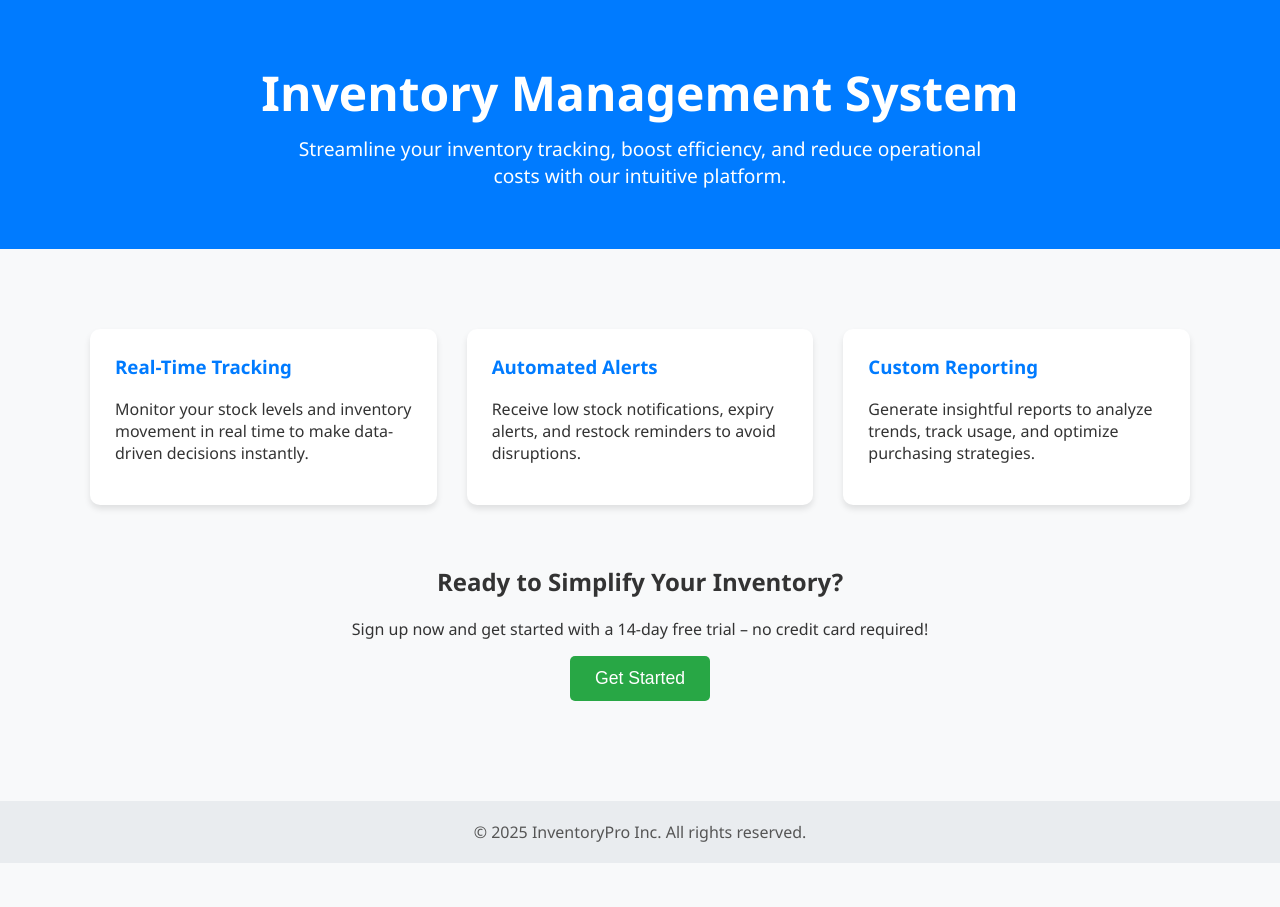
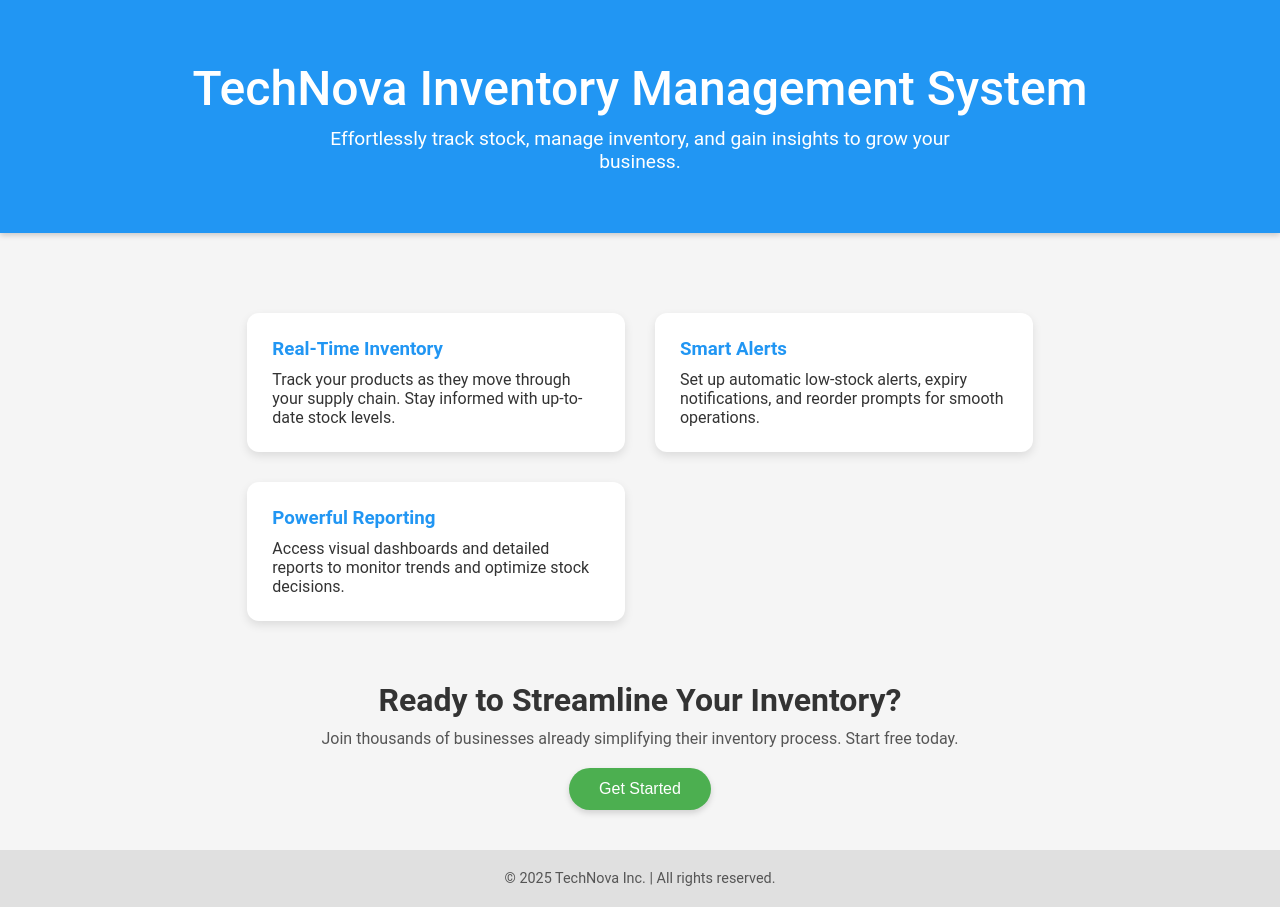
Before and after one commit to pborade90/inventory-node-app, a website: page public/index.html in a window 1280 px wide. Before the commit the page ends 863 px from the top, so only its background shows below. Drawn offline with Linux system fonts and the light colour scheme.

Commit message:
Material UI added

```diff
--- a/public/index.html
+++ b/public/index.html
@@ -4,30 +4,50 @@
     <meta charset="UTF-8">
     <title>Inventory Management System</title>
     <style>
-        body {
-            font-family: 'Segoe UI', Tahoma, Geneva, Verdana, sans-serif;
+        /* Reset and base */
+        * {
+            box-sizing: border-box;
             margin: 0;
             padding: 0;
-            background-color: #f8f9fa;
+        }
+
+        html, body {
+            height: 100%;
+            font-family: 'Roboto', sans-serif;
+            background-color: #f5f5f5;
             color: #333;
         }
 
+        body {
+            display: flex;
+            flex-direction: column;
+        }
+
+        main {
+            flex: 1;
+            display: flex;
+            flex-direction: column;
+        }
+
         .container {
-            max-width: 1100px;
+            max-width: 1200px;
             margin: 0 auto;
             padding: 40px 20px;
+            flex-grow: 1;
         }
 
         header {
-            background-color: #007bff;
+            background-color: #2196f3;
             color: #fff;
             padding: 60px 20px;
             text-align: center;
+            box-shadow: 0 2px 6px rgba(0, 0, 0, 0.2);
         }
 
         header h1 {
-            margin: 0 0 10px;
             font-size: 3rem;
+            font-weight: 500;
+            margin-bottom: 10px;
         }
 
         header p {
@@ -38,21 +58,26 @@
 
         .features {
             display: grid;
-            grid-template-columns: repeat(auto-fit, minmax(250px, 1fr));
+            grid-template-columns: repeat(auto-fit, minmax(300px, 1fr));
             gap: 30px;
             margin-top: 40px;
         }
 
         .feature {
-            background-color: #fff;
+            background: white;
+            border-radius: 12px;
             padding: 25px;
-            border-radius: 10px;
-            box-shadow: 0 4px 6px rgba(0,0,0,0.1);
+            box-shadow: 0 4px 10px rgba(0, 0, 0, 0.1);
+            transition: transform 0.2s ease;
+        }
+
+        .feature:hover {
+            transform: translateY(-4px);
         }
 
         .feature h3 {
-            margin-top: 0;
-            color: #007bff;
+            color: #2196f3;
+            margin-bottom: 10px;
         }
 
         .cta {
@@ -60,61 +85,76 @@
             text-align: center;
         }
 
+        .cta h2 {
+            font-size: 2rem;
+            margin-bottom: 10px;
+        }
+
+        .cta p {
+            font-size: 1rem;
+            margin-bottom: 20px;
+            color: #555;
+        }
+
         .cta button {
-            background-color: #28a745;
-            color: white;
-            font-size: 1.1rem;
-            padding: 12px 25px;
+            background-color: #4caf50;
+            color: #fff;
+            font-size: 1rem;
+            padding: 12px 30px;
             border: none;
-            border-radius: 5px;
+            border-radius: 25px;
             cursor: pointer;
+            box-shadow: 0 3px 6px rgba(0,0,0,0.15);
+            transition: background-color 0.3s ease;
         }
 
         .cta button:hover {
-            background-color: #218838;
+            background-color: #43a047;
         }
 
         footer {
-            margin-top: 60px;
+            background-color: #e0e0e0;
+            color: #555;
             padding: 20px;
             text-align: center;
-            background-color: #e9ecef;
-            color: #555;
+            font-size: 0.9rem;
         }
     </style>
 </head>
 <body>
 
+    <main>
         <header>
-        <h1>Inventory Management System</h1>
-        <p>Streamline your inventory tracking, boost efficiency, and reduce operational costs with our intuitive platform.</p>
+            <h1>TechNova Inventory Management System</h1>
+            <p>Effortlessly track stock, manage inventory, and gain insights to grow your business.</p>
         </header>
 
         <div class="container">
             <section class="features">
                 <div class="feature">
-                <h3>Real-Time Tracking</h3>
-                <p>Monitor your stock levels and inventory movement in real time to make data-driven decisions instantly.</p>
+                    <h3>Real-Time Inventory</h3>
+                    <p>Track your products as they move through your supply chain. Stay informed with up-to-date stock levels.</p>
                 </div>
                 <div class="feature">
-                <h3>Automated Alerts</h3>
-                <p>Receive low stock notifications, expiry alerts, and restock reminders to avoid disruptions.</p>
+                    <h3>Smart Alerts</h3>
+                    <p>Set up automatic low-stock alerts, expiry notifications, and reorder prompts for smooth operations.</p>
                 </div>
                 <div class="feature">
-                <h3>Custom Reporting</h3>
-                <p>Generate insightful reports to analyze trends, track usage, and optimize purchasing strategies.</p>
+                    <h3>Powerful Reporting</h3>
+                    <p>Access visual dashboards and detailed reports to monitor trends and optimize stock decisions.</p>
                 </div>
             </section>
 
             <div class="cta">
-            <h2>Ready to Simplify Your Inventory?</h2>
-            <p>Sign up now and get started with a 14-day free trial – no credit card required!</p>
-            <button onclick="alert('Signup functionality coming soon!')">Get Started</button>
+                <h2>Ready to Streamline Your Inventory?</h2>
+                <p>Join thousands of businesses already simplifying their inventory process. Start free today.</p>
+                <button onclick="alert('Signup functionality demo')">Get Started</button>
             </div>
         </div>
+    </main>
 
     <footer>
-        &copy; 2025 InventoryPro Inc. All rights reserved.
+        &copy; 2025 TechNova Inc. | All rights reserved.
     </footer>
 
 </body>
```
Lines whose indentation alone changed are shown as unchanged.
